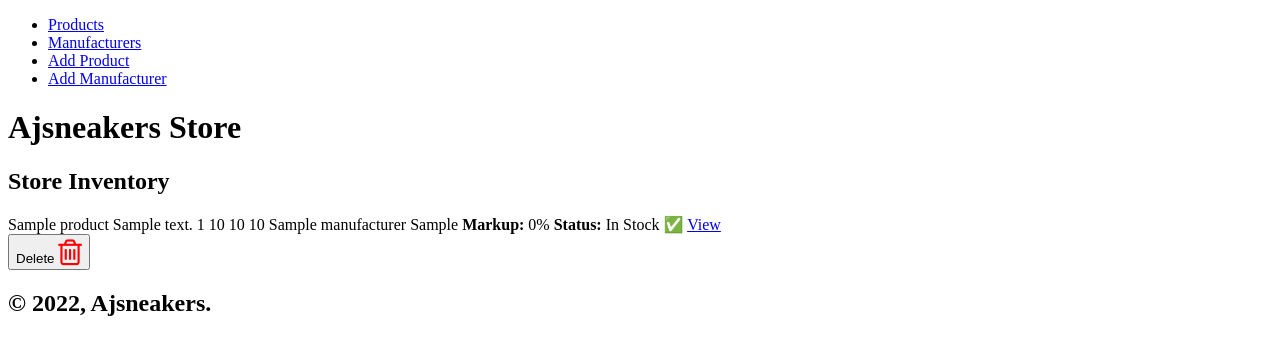
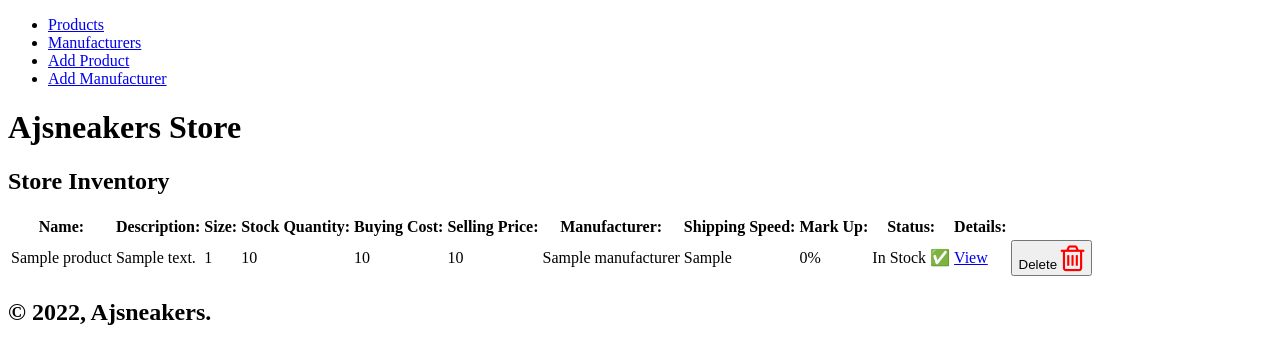
Before and after one commit to ajurgar/AjSneakers_APP, a Flask app: page /products in a window 1280 px wide. Shown: the top 364 px of the page. Run offline with Flask 2, Linux system fonts and the light colour scheme; a database or web service that is not in the repository returns one stand-in record (values such as "Sample title"); some libraries are stand-ins or nearby versions.

Commit message:
added table to index

```diff
--- a/templates/index.html
+++ b/templates/index.html
@@ -7,34 +7,68 @@
 </header>
 {% for product in all_products %}
 
-<div class ='content'>
+<table>
+<tr>
+    <th>
+<b>Name: </b>
+    </th>
+    <th>
+<b>Description: </b>
+    </th>
+    <th>
+<b>Size: </b>
+    </th>
 
-    {{product.name}}
+    <th>
+<b> Stock Quantity: </b>
+    </th>
+    <th>
+<b> Buying Cost: </b>
+    </th>
 
-    {{product.description}}
+    <th>
+<b> Selling Price: </b>
+    </th>
+    <th>
+<b> Manufacturer: </b>
+    </th>
 
-    {{product.size}}
+    <th>
+<b> Shipping Speed: </b>
+    </th>
 
-    {{product.stock_quantity}}
+    <th>
+<b> Mark Up: </b>
+    </th>
 
-    {{product.buying_cost}}
+    <th>
+<b> Status: </b>
+    </th>
 
-    {{product.selling_price}}
+    <th>
+<b> Details: </b>
+    </th>
 
-    {{product.manufacturer.name}}
-
-    {{product.manufacturer.shipping_speed}}
-
-    <b>Markup:</b> {{product.markup()}}%
-
-    <b>Status: </b>
-    {% if product.stock_quantity > 0%}
+</tr>
+<tr>
+    <td> {{product.name}} </td>
+    <td> {{product.description}} </td>
+    <td> {{product.size}} </td>
+    <td> {{product.stock_quantity}} </td>
+    <td> {{product.buying_cost}}</td>
+    <td>{{product.selling_price}}</td>
+    <td> {{product.manufacturer.name}}</td>
+    <td>{{product.manufacturer.shipping_speed}}</td>
+    <td>{{product.markup()}}% </td>
+    <td>    {% if product.stock_quantity > 0%}
     In Stock &#9989;
     {% else %}
     Out of Stock &#10060;
-{% endif %}
- <a href="/products/{{ product.id }}"> View </a>
+{% endif %}</td>
+<td> <a href="/products/{{ product.id }}"> View </a></td>
 
+
+<td>
  <div class="buttons">
 
  <form class ="delete-form" action="/products/{{product.id}}/delete" method="POST">
@@ -46,14 +80,9 @@
 
 
     </form>
-
-
- </div>
-
-
-
-</div>
-
+</td>
+</table>
+</tr>
 {% endfor %}
 
 
```
